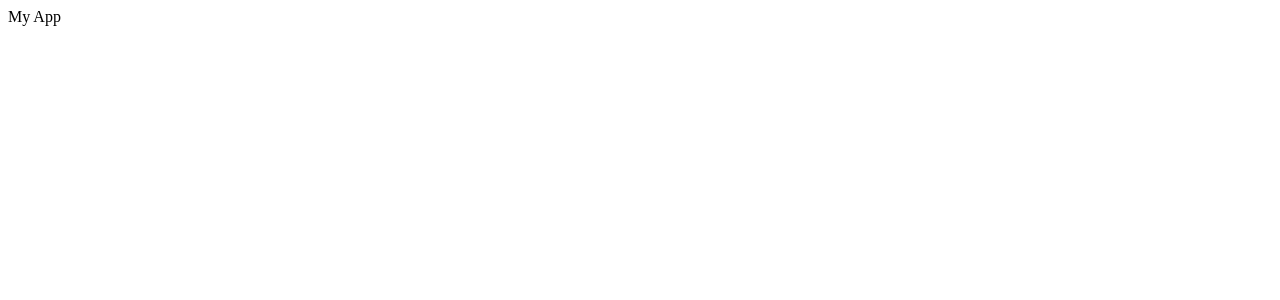
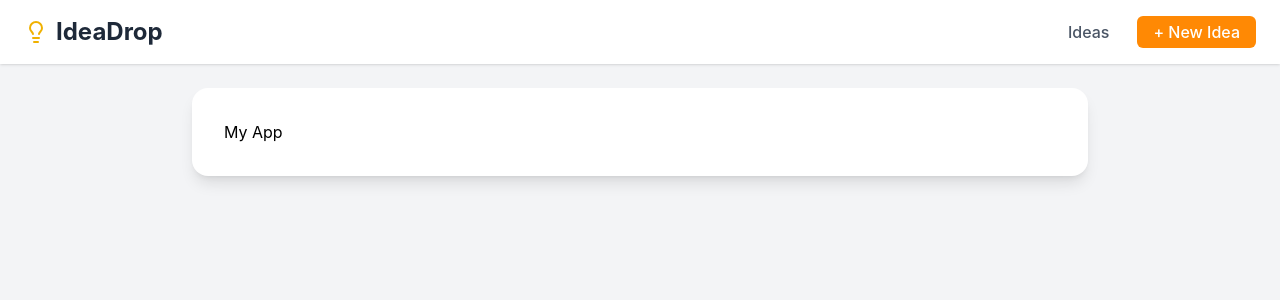
Before and after one commit to nicole-pereira/idea-drop-ui, a React (Vite) app: page / in a window 1280 px wide. Shown: the top 300 px of the page. Built offline with nearby package versions, Linux system fonts and the light colour scheme.

Commit message:
(main): Header and main layout

```diff
--- /dev/null
+++ b/src/components/Header.tsx
@@ -0,0 +1,32 @@
+import { Link } from "@tanstack/react-router";
+import { Lightbulb } from "lucide-react";
+
+const Header = () => {
+  return (
+    <header className="bg-white shadow">
+      <div className="container mx-auto px-6 py-4 flex justify-between items-center">
+        <div className="flex items-center space-x-2 text-gray-800">
+          <Link to="/" className="flex items-center space-x-2 text-gray-800">
+            <Lightbulb className="w-6 h-6 text-yellow-500" />
+            <h1 className="text-2xl font-bold">IdeaDrop</h1>
+          </Link>
+        </div>
+
+        <nav className="flex items-center space-x-4">
+          <Link
+            to="/ideas"
+            className="text-gray-600 hover:text-gray-900 font-medium transition px-3 py-2 leading-none">
+            Ideas
+          </Link>
+          <Link
+            to="/ideas/new"
+            className="bg-orange-400 hover:bg-orange-700 text-white font-medium transition px-4 py-2 rounded-md leading-none">
+            + New Idea
+          </Link>
+        </nav>
+      </div>
+    </header>
+  );
+};
+
+export default Header;
--- a/src/main.tsx
+++ b/src/main.tsx
@@ -3,6 +3,7 @@
 import { routeTree } from "./routeTree.gen";
 import { QueryClient, QueryClientProvider } from "@tanstack/react-query";
 import { StrictMode } from "react";
+import "./styles.css";
 
 const queryClient = new QueryClient({
   defaultOptions: {
--- a/src/routes/__root.tsx
+++ b/src/routes/__root.tsx
@@ -6,6 +6,7 @@
 import { TanStackRouterDevtoolsPanel } from "@tanstack/react-router-devtools";
 import { TanStackDevtools } from "@tanstack/react-devtools";
 import { QueryClient } from "@tanstack/react-query";
+import Header from "@/components/Header";
 
 type RouterContext = {
   queryClient: QueryClient;
@@ -24,14 +25,19 @@
       },
     ],
   }),
-  component: RootComponent,
+  component: RootLayout,
 });
 
-function RootComponent() {
+function RootLayout() {
   return (
-    <>
+    <div className="min-h-screen bg-gray-100 flex flex-col">
       <HeadContent />
-      <Outlet />
+      <Header />
+      <main className="flex justify-center p-6">
+        <div className="w-full max-w-4xl bg-white rounded-2xl shadow-lg p-8">
+          <Outlet />
+        </div>
+      </main>
       <TanStackDevtools
         config={{
           position: "bottom-right",
@@ -43,6 +49,6 @@
           },
         ]}
       />
-    </>
+    </div>
   );
 }
--- a/src/routes/ideas/index.tsx
+++ b/src/routes/ideas/index.tsx
@@ -45,7 +45,7 @@
             <Link
               to="/ideas/$ideaId"
               params={{ ideaId: idea.id.toString() }}
-              className="text-center mt-4 inline-block bg-orange-600 text-white px-4 py-2 rounded hover:bg-prange-700 transition">
+              className="text-center mt-4 inline-block bg-orange-400 text-white px-4 py-2 rounded hover:bg-orange-600 transition">
               View Idea
             </Link>
           </li>
```
